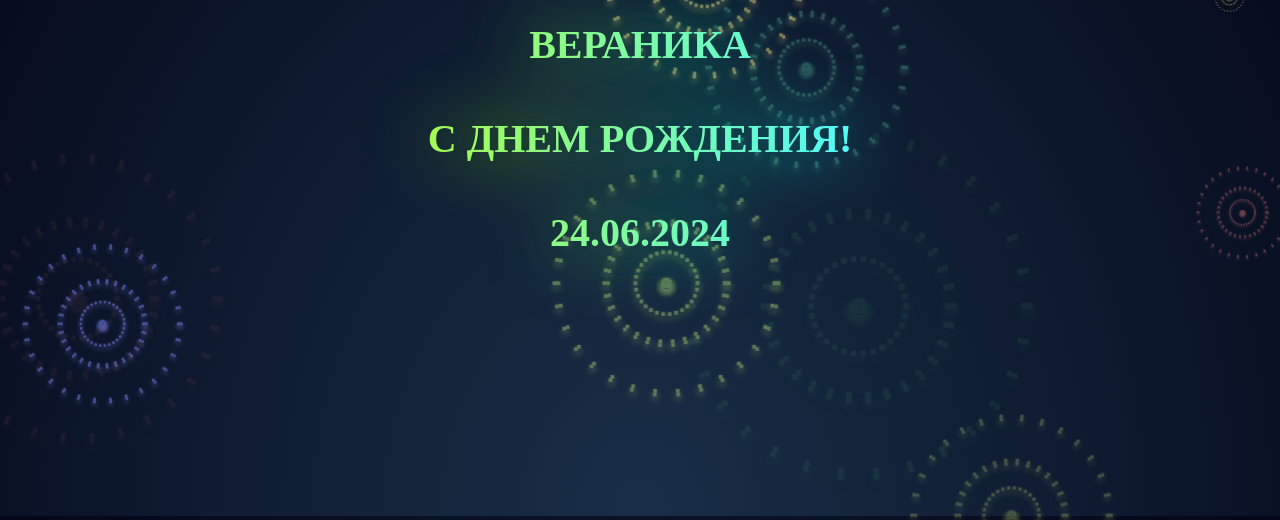
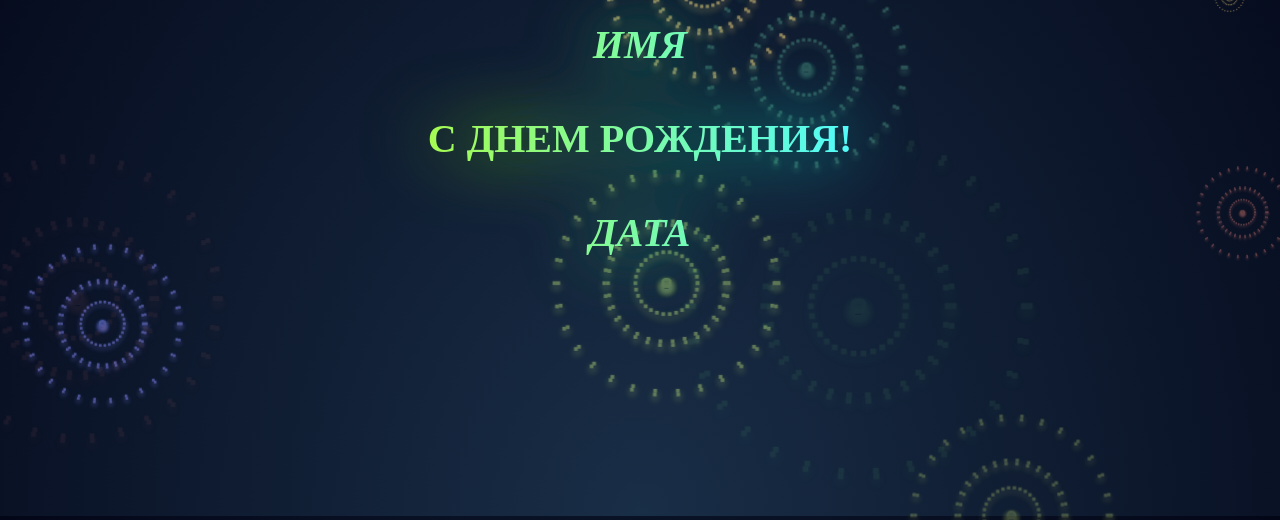
Before and after one commit to Cholponai02/Happy-birthday-22, a plain HTML site: page index.html in a window 1280 px wide. Shown: the part 284-804 px from the top of the page. Drawn offline with Linux system fonts and the light colour scheme.

Commit message:
Update index.html

```diff
--- a/index.html
+++ b/index.html
@@ -102,7 +102,7 @@
                 <feComposite in="SourceGraphic"></feComposite>
             </filter>
         </svg>
-        <h1>Вераника<br><br>С днем рождения! <br> <br>24.06.2024</h1>
+        <h1><i>ИМЯ</i><br><br>С днем рождения! <br> <br><i>ДАТА</i></h1>
     </div>
 </div>
 </body>
```
